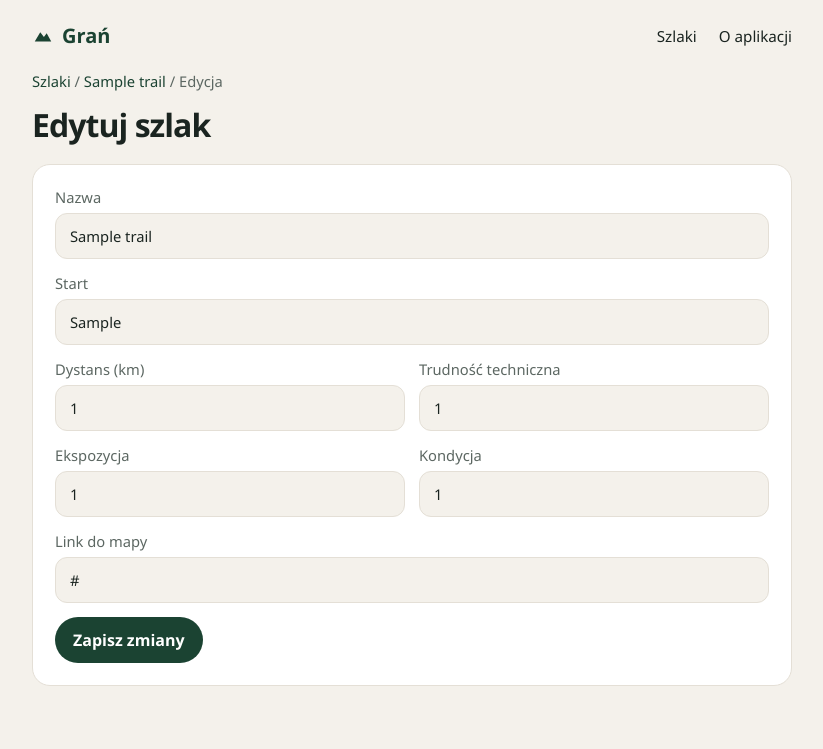
After one commit to AWaligoraa/Gran, a Spring Boot app: page /trails/1/edit in a window 1280 px wide. The commit adds this page. Shown: the top 749 px of the page, without its empty margins (228-1051 px from the left). Run offline with Spring Boot 4, Linux system fonts and the light colour scheme; empty tables hold one stand-in row (values such as "Sample post"); database files in the repository are not loaded.

Commit message:
feat: edit a trail

```diff
--- a/src/main/java/pl/gran/gran/trail/TrailController.java
+++ b/src/main/java/pl/gran/gran/trail/TrailController.java
@@ -7,6 +7,7 @@ import org.springframework.web.bind.annotation.DeleteMapping;
 import org.springframework.web.bind.annotation.GetMapping;
 import org.springframework.web.bind.annotation.PathVariable;
 import org.springframework.web.bind.annotation.PostMapping;
+import org.springframework.web.bind.annotation.PutMapping;
 import org.springframework.web.bind.annotation.RequestBody;
 import org.springframework.web.bind.annotation.RequestParam;
 import org.springframework.web.bind.annotation.ResponseStatus;
@@ -63,6 +64,25 @@ public class TrailController {
                 mapUrl));
     }
 
+    @PutMapping("/api/trails/{id}")
+    public Trail update(@PathVariable Long id, @Valid @RequestBody NewTrail request) {
+        Trail trail = trailRepository.findById(id)
+                .orElseThrow(() -> new ResponseStatusException(HttpStatus.NOT_FOUND));
+        String mapUrl = request.mapUrl();
+        if (mapUrl != null && mapUrl.isBlank()) {
+            mapUrl = null;
+        }
+        trail.update(
+                request.name(),
+                request.startPoint(),
+                request.distance(),
+                request.technicalDifficulty(),
+                request.exposure(),
+                request.condition(),
+                mapUrl);
+        return trailRepository.save(trail);
+    }
+
     @DeleteMapping("/api/trails/{id}")
     @ResponseStatus(HttpStatus.NO_CONTENT)
     @Transactional
--- a/src/main/java/pl/gran/gran/trail/TrailPageController.java
+++ b/src/main/java/pl/gran/gran/trail/TrailPageController.java
@@ -20,6 +20,11 @@ public class TrailPageController {
 		return "forward:/add.html";
 	}
 
+	@GetMapping("/trails/{id}/edit")
+	public String editTrail() {
+		return "forward:/edit.html";
+	}
+
 	@GetMapping("/trails/{id}")
 	public String trail() {
 		return "forward:/trail.html";
--- a/src/main/resources/static/add.css
+++ b/src/main/resources/static/add.css
@@ -167,8 +167,13 @@ button:hover {
     background: #143528;
 }
 
+.loading,
 .error {
     margin: 0 0 14px;
+    color: #5c6762;
+}
+
+.error {
     color: #8a3b2b;
 }
 
--- /dev/null
+++ b/src/main/resources/static/edit.html
@@ -0,0 +1,119 @@
+<!DOCTYPE html>
+<html lang="pl">
+<head>
+    <meta charset="UTF-8">
+    <meta name="viewport" content="width=device-width, initial-scale=1">
+    <title>Edytuj szlak — Grań</title>
+    <link rel="stylesheet" href="/add.css">
+</head>
+<body>
+<header class="top">
+    <a class="brand" href="/">
+        <svg viewBox="0 0 24 24" aria-hidden="true"><path d="M3 18 L9 8 L13 13 L16 9 L21 18 Z"/></svg>
+        Grań
+    </a>
+    <nav>
+        <a href="/trails">Szlaki</a>
+        <a href="/#warstwy">O aplikacji</a>
+    </nav>
+</header>
+<main>
+    <p class="crumb"><a href="/trails">Szlaki</a> / <a id="back" href="/trails">Szlak</a> / Edycja</p>
+    <h1>Edytuj szlak</h1>
+    <form id="trail-form">
+        <p class="loading">Wczytywanie szlaku…</p>
+        <label>
+            Nazwa
+            <input name="name" required maxlength="200">
+        </label>
+        <label>
+            Start
+            <input name="startPoint" required maxlength="200">
+        </label>
+        <div class="grid">
+            <label>
+                Dystans (km)
+                <input name="distance" type="number" required min="0" max="50" step="0.5">
+            </label>
+            <label>
+                Trudność techniczna
+                <input name="technicalDifficulty" type="number" required min="1" max="5" step="0.5">
+            </label>
+            <label>
+                Ekspozycja
+                <input name="exposure" type="number" required min="1" max="5" step="0.5">
+            </label>
+            <label>
+                Kondycja
+                <input name="condition" type="number" required min="1" max="5" step="0.5">
+            </label>
+        </div>
+        <label>
+            Link do mapy
+            <input name="mapUrl" type="url" maxlength="300" placeholder="https://mapa-turystyczna.pl/route/...">
+        </label>
+        <p id="form-error" class="error" hidden>Nie udało się zapisać zmian. Sprawdź pola: skale od 1 do 5, dystans od 0 do 50.</p>
+        <button type="submit">Zapisz zmiany</button>
+    </form>
+</main>
+<script>
+    const form = document.querySelector("#trail-form");
+    const error = document.querySelector("#form-error");
+    const back = document.querySelector("#back");
+    const id = location.pathname.split("/").filter(Boolean)[1];
+
+    fetch("/api/trails/" + id)
+        .then(function (response) {
+            if (!response.ok) {
+                throw new Error("missing");
+            }
+            return response.json();
+        })
+        .then(function (trail) {
+            document.title = "Edytuj: " + trail.name;
+            back.href = "/trails/" + trail.id;
+            back.textContent = trail.name;
+            form.elements.name.value = trail.name;
+            form.elements.startPoint.value = trail.startPoint;
+            form.elements.distance.value = trail.distance;
+            form.elements.technicalDifficulty.value = trail.technicalDifficulty;
+            form.elements.exposure.value = trail.exposure;
+            form.elements.condition.value = trail.condition;
+            form.elements.mapUrl.value = trail.mapUrl || "";
+            form.querySelector(".loading").remove();
+        })
+        .catch(function () {
+            form.innerHTML = '<p class="error">Nie ma szlaku o tym numerze.</p>';
+        });
+
+    form.addEventListener("submit", function (event) {
+        event.preventDefault();
+        error.hidden = true;
+        const data = new FormData(form);
+        const mapUrl = String(data.get("mapUrl") || "").trim();
+        fetch("/api/trails/" + id, {
+            method: "PUT",
+            headers: { "Content-Type": "application/json" },
+            body: JSON.stringify({
+                name: String(data.get("name") || "").trim(),
+                startPoint: String(data.get("startPoint") || "").trim(),
+                distance: Number(data.get("distance")),
+                technicalDifficulty: Number(data.get("technicalDifficulty")),
+                exposure: Number(data.get("exposure")),
+                condition: Number(data.get("condition")),
+                mapUrl: mapUrl || null
+            })
+        })
+            .then(function (response) {
+                if (!response.ok) {
+                    throw new Error("invalid");
+                }
+                location.href = "/trails/" + id;
+            })
+            .catch(function () {
+                error.hidden = false;
+            });
+    });
+</script>
+</body>
+</html>
--- a/src/main/resources/static/trail.html
+++ b/src/main/resources/static/trail.html
@@ -46,7 +46,7 @@
                 <p class="trail-level">${level(trail.technicalDifficulty)}</p>
                 <h1>${escapeHtml(trail.name)}</h1>
                 <p class="trail-start">Start: ${escapeHtml(trail.startPoint)}</p>
-                <button id="delete-trail" class="delete-trail" type="button">Usuń szlak</button>
+                <p class="actions"><a class="edit-trail" href="/trails/${trail.id}/edit">Edytuj szlak</a><button id="delete-trail" class="delete-trail" type="button">Usuń szlak</button></p>
             </header>
             <dl class="facts">
                 <div><dt>Ekspozycja</dt><dd>${formatNumber(trail.exposure)} / 5</dd></div>
```
Also changed, not shown: src/main/java/pl/gran/gran/trail/Trail.java (+10 -0 lines), src/main/resources/static/trail-page.css (+18 -0 lines).
